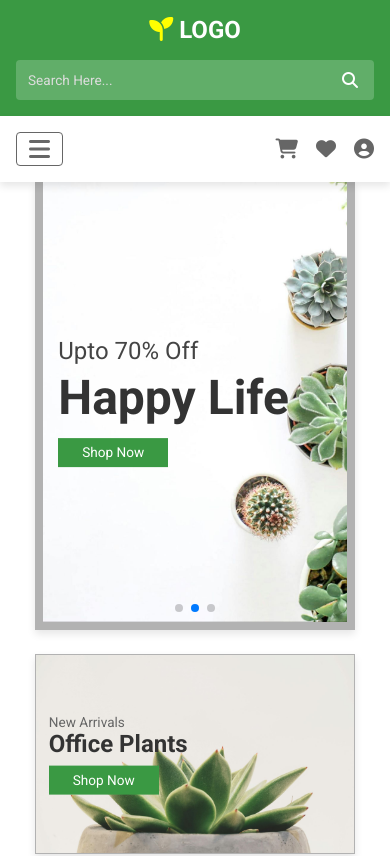
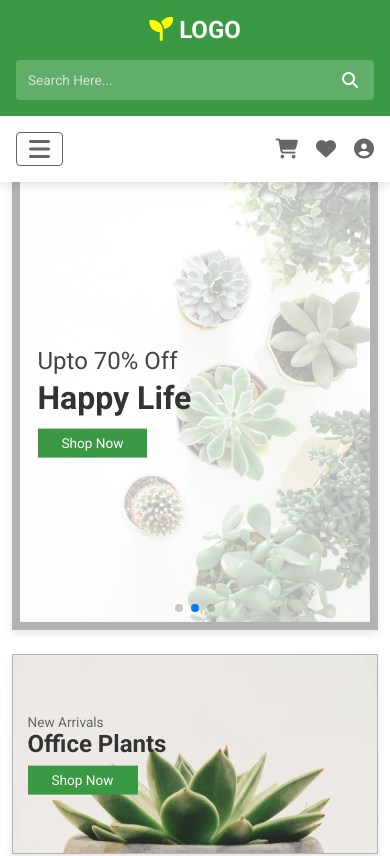
Before and after one commit to Zeynab-jalalian/Flower-Web, a plain HTML site: page index.html in a window 390 px wide. Shown: the top 856 px of the page. Drawn offline with nearby package versions, Linux system fonts and the light colour scheme.

Commit message:
home responsive

```diff
--- a/style.css
+++ b/style.css
@@ -19,7 +19,8 @@
 section {
     padding: 1.5rem 9%;
 }
-.btn{
+
+.btn {
     background: var(--green);
     display: inline-block;
     margin-top: 1rem;
@@ -28,9 +29,11 @@ section {
     font-size: 1.7rem;
     cursor: pointer;
 }
-.btn:hover{
+
+.btn:hover {
     background: #333;
 }
+
 *::selection {
     background: var(--green);
     color: #fff;
@@ -180,7 +183,8 @@ html {
     min-height: 55rem;
     position: relative;
 }
-.home .home-slider .box .content{
+
+.home .home-slider .box .content {
     position: absolute;
     top: 50%;
     left: 5%;
@@ -188,22 +192,24 @@ html {
     max-width: 50rem;
 }
 
-.home .home-slider .box .content span{
+.home .home-slider .box .content span {
     font-size: 3rem;
     color: #444;
 }
-.home .home-slider .box .content h3{
+
+.home .home-slider .box .content h3 {
     font-size: 6rem;
     color: #333;
-    padding:0.5rem 0;
+    padding: 0.5rem 0;
 }
 
-.banner-container{
+.banner-container {
     display: flex;
     flex-wrap: wrap;
     gap: 1.5rem;
 }
-.banner-container .banner{
+
+.banner-container .banner {
     flex: 1 1 40rem;
     height: 25rem;
     border: 0.1rem solid rgba(0, 0, 0, 0.3);
@@ -211,26 +217,31 @@ html {
     overflow: hidden;
     position: relative;
 }
-.banner-container .banner .content{
+
+.banner-container .banner .content {
     position: absolute;
     top: 50%;
     left: 4%;
     transform: translateY(-50%);
 }
-.banner-container .banner img{
+
+.banner-container .banner img {
     height: 100%;
     width: 100%;
     object-fit: cover;
 }
-.banner-container .banner .content span{
+
+.banner-container .banner .content span {
     color: #666;
     font-size: 1.7rem;
 }
-.banner-container .banner .content h3{
+
+.banner-container .banner .content h3 {
     color: #333;
     font-size: 3rem;
 }
-.banner-container .banner:hover img{
+
+.banner-container .banner:hover img {
     transform: scale(1.2);
 }
 
@@ -249,6 +260,10 @@ html {
     .header-2,
     .header-3 {
         padding: 2rem;
+    }
+
+    section {
+        padding: 1.5rem;
     }
 }
 
@@ -286,6 +301,25 @@ html {
         width: 100%;
         margin-top: 2rem;
     }
+
+    .home .home-slider .box {
+        background-position: right !important;
+        z-index: 0;
+    }
+
+    .home .home-slider .box::before {
+        content: '';
+        position: absolute;
+        top: 0;
+        left: 0;
+        width: 100%;
+        height: 100%;
+        z-index: -1;
+        background: rgba(255, 255, 255, 0.7);
+    }
+     .home .home-slider .box .content h3{
+        font-size: 4rem;
+     }
 }
 
 @media(max-width:450px) {
```
